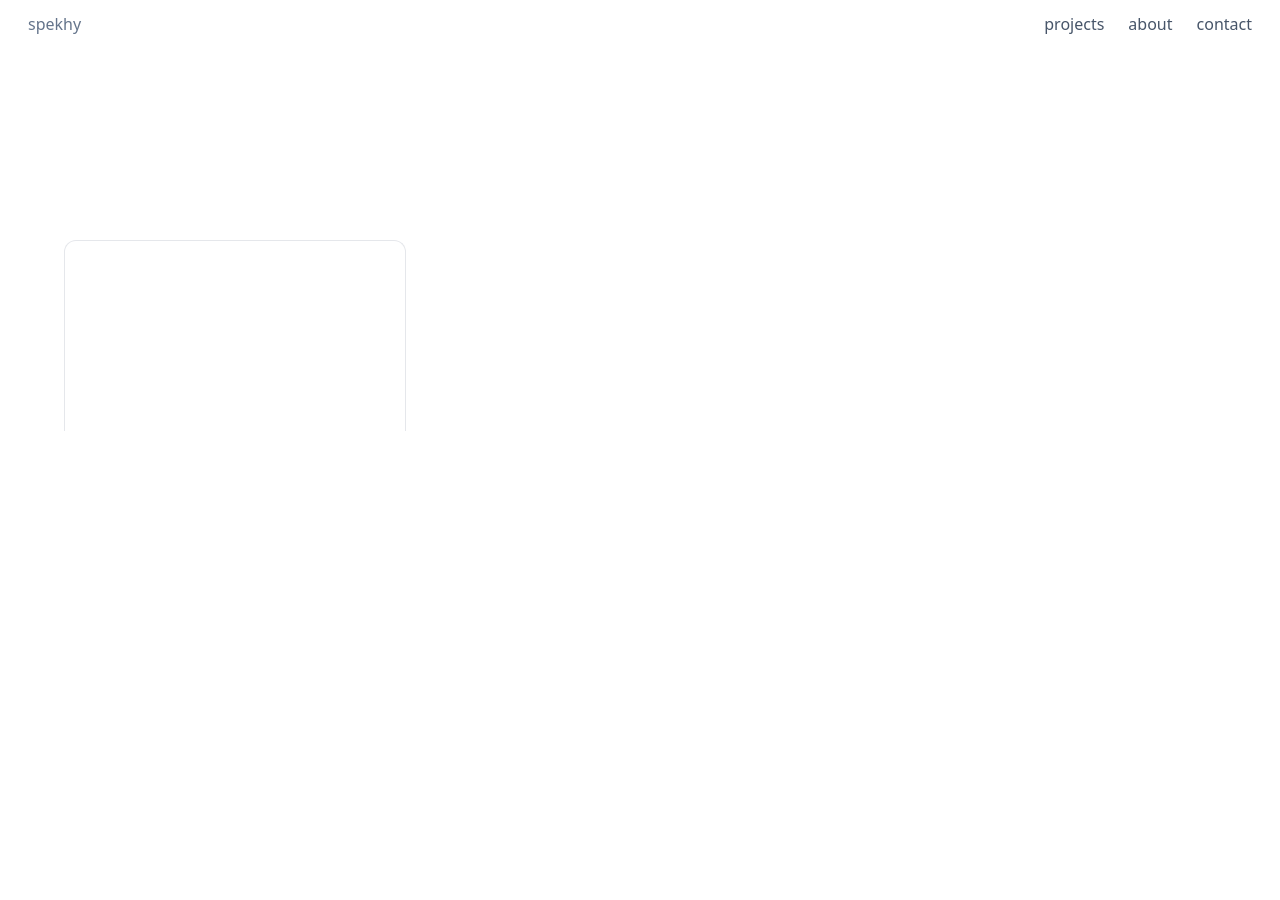
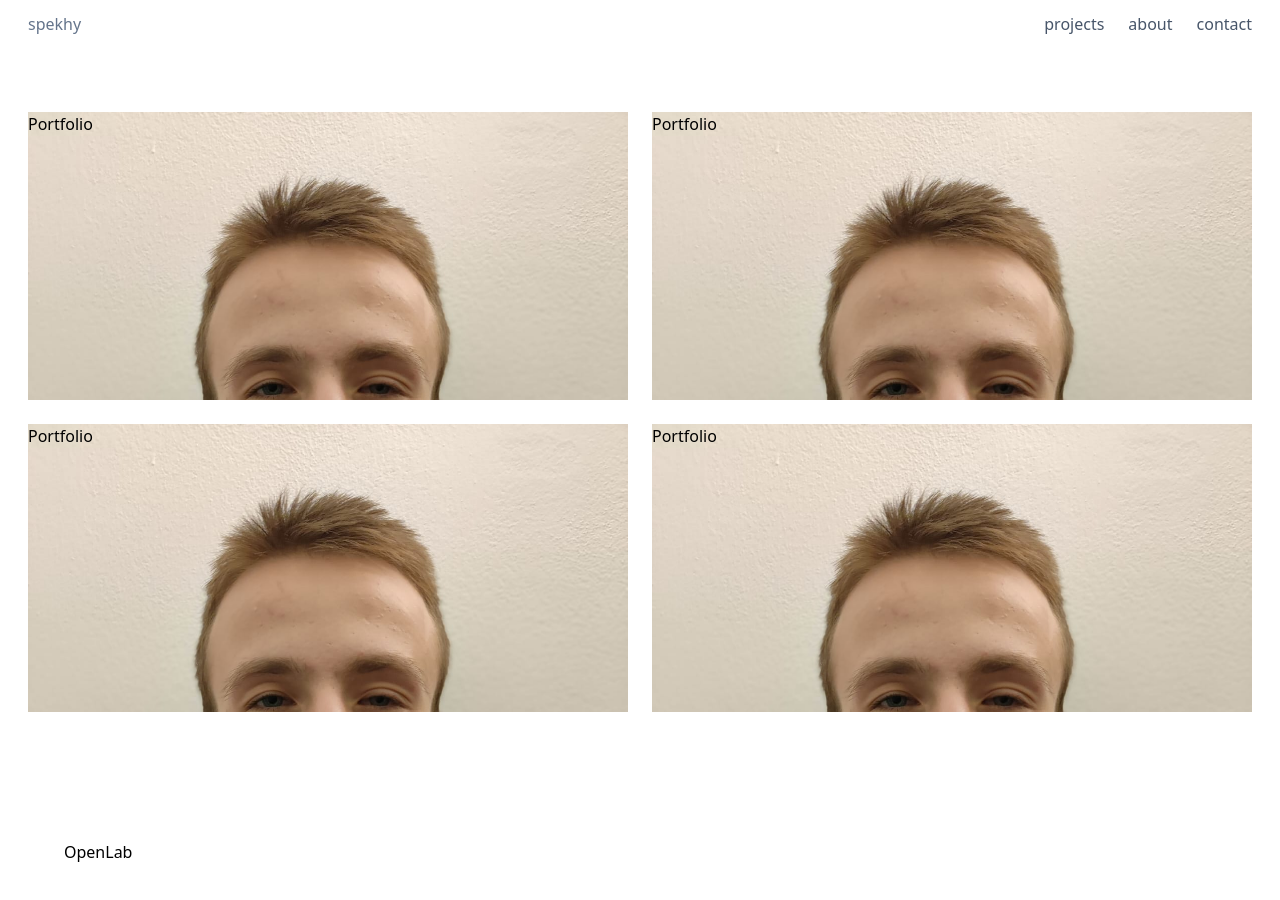
Before and after one commit to spekhy/spekhy.space, a website with bundled scripts: page src/index.html in a window 1280 px wide. Before the commit the page ends 800 px from the top, so only its background shows below. Built offline with nearby package versions, Linux system fonts and the light colour scheme.

Commit message:
homepage

```diff
--- a/src/index.html
+++ b/src/index.html
@@ -4,7 +4,8 @@
     <meta charset="UTF-8">
     <meta name="viewport" content="width=device-width, initial-scale=1.0">
     <link href="./output.css" rel="stylesheet">
-    <title>spekhy</title>
+    <title>spekhy!</title>
+    <script src="/src/script.js"></script>
     <script src="https://cdn.tailwindcss.com"></script>
 </head>
 <body class="bg-white dark:bg-slate-800 px-7 flex flex-col items-center min-h-screen">
@@ -23,6 +24,12 @@
     </header>
   </section>
   <section id="hello" class="w-full max-w-[1280px] mt-16">
+    <div class="grid grid-cols-2 gap-[24px] h-[600px]">
+      <div class="bg-[url('ja.jpg')] bg-cover h-[calc(100% - 24px)]">Portfolio</div>
+      <div class="bg-[url('ja.jpg')] bg-cover h-[calc(100% - 24px)]">Portfolio</div>
+      <div class="bg-[url('ja.jpg')] bg-cover h-[calc(100% - 24px)]">Portfolio</div>
+      <div class="bg-[url('ja.jpg')] bg-cover h-[calc(100% - 24px)]">Portfolio</div>
+    </div>
   </section>
   <section id="about" class="w-full max-w-[1280px] mt-16">
 
@@ -36,13 +43,7 @@
           <div class="bg-white rounded-full w-3 h-4"></div>
         </div>
         <div class="w-[calc(100% - 36px)]">
-          <div id="accordition-open" data-accordition="open">
-            <h2 id="accordition-open-heading-1">
-              <button type="button" class="flex items-center justify-between w-full p-5 font-medium rtl:text-right text-white border border-b-0 border-gray-200 rounded-t-xl focus:ring-gray-200 dark:focus:ring-gray-800 dark:border-gray-700 dark:text-gray-400 hover:bg-gray-100 dark:hover:bg-gray-800 gap-3" data-accordition-target="#accordition-open-body-1" aria-expanded="true" aria-controls="accordition-open-body-1">
-                <span class="flex items-center"><svg></svg></span>
-              </button>
-            </h2>
-          </div>
+          <h2>OpenLab</h2>
         </div>
       </div>
       <div>
--- /dev/null
+++ b/src/script.js
@@ -0,0 +1,7 @@
+// Initialization for ES Users
+import {
+  Collapse,
+  initTE,
+} from "tw-elements";
+
+initTE({ Collapse });
--- a/tailwind.config.js
+++ b/tailwind.config.js
@@ -2,7 +2,11 @@
 module.exports = {
   content: ["./src/*.{html,js}"],
   theme: {
-    extend: {},
+    extend: {
+      backgroundImage: {
+        'toto-som-ja': "url('/src/ja.jpg')"
+      }
+    },
   },
   plugins: [],
 }
```
Also changed, not shown: src/ja.jpg (added).
